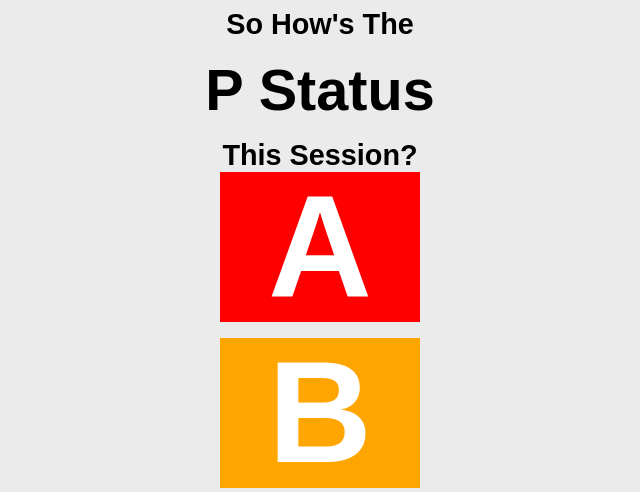
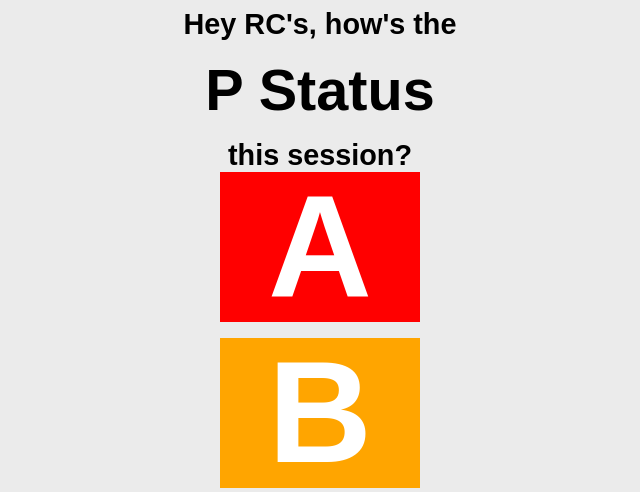
Before and after one commit to brendanoneil/PStatus, a PHP site: page / in a window 1280 px wide. Shown: the top 492 px of the page, without its empty margins (320-960 px from the left). Run offline with PHP 8.4, Linux system fonts and the light colour scheme.

Commit message:
Edited index.php via GitHub

```diff
--- a/index.php
+++ b/index.php
@@ -7,9 +7,9 @@
 </head>
 
 <body>
-<h2>So How's The</h2><br />
+<h2>Hey RC's, how's the</h2><br />
 <h1>P Status</h1><br />
-<h2>This Session?</h2>
+<h2>this session?</h2>
 
 <div class="A" onclick="location.href='submit_vote.php?vote_value=A';" style="cursor:pointer">A</div><br />
 <div class="B" onclick="location.href='submit_vote.php?vote_value=B';" style="cursor:pointer">B</div><br />
```
